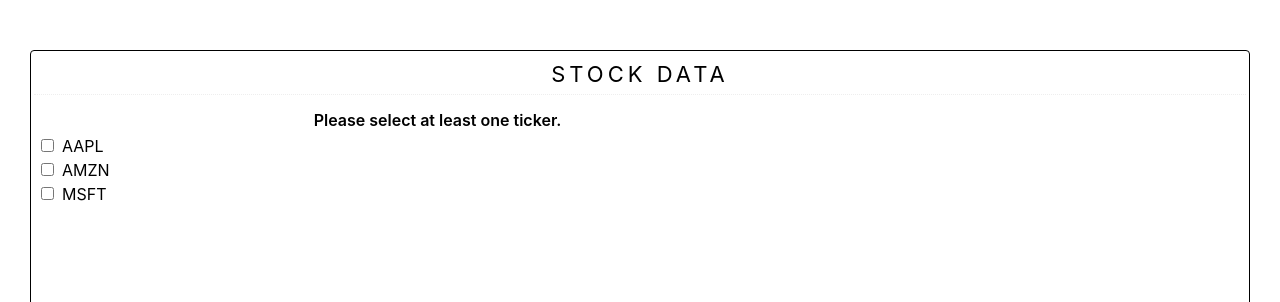
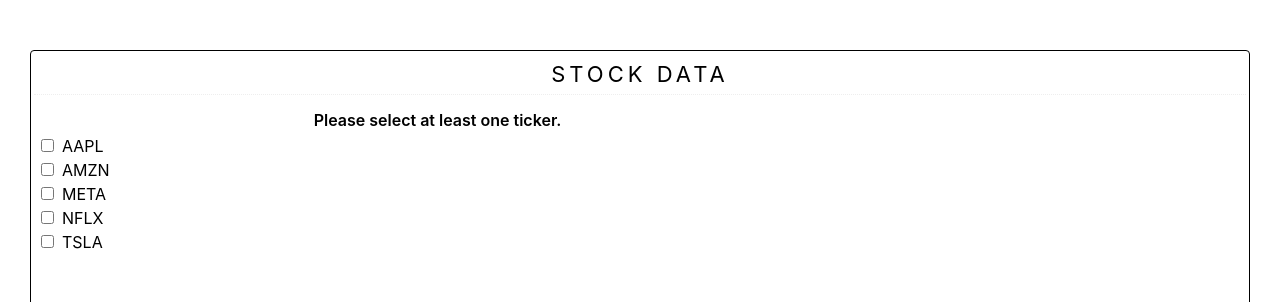
Before and after one commit to jamesroseman/stock-prices-react, a React (Create React App) app: page / in a window 1280 px wide. Shown: the top 302 px of the page. Built offline with nearby package versions, Linux system fonts and the light colour scheme.

Commit message:
StockPrices class works without start or end date specified

```diff
--- a/src/App.tsx
+++ b/src/App.tsx
@@ -1,21 +1,41 @@
 import React from 'react';
 import StockPriceExplorer from './components/StockPriceExplorerComponent';
+import { StockPricesMap } from './types/StockPricesMap';
 
 function App() {
+  const dates: string[] = [
+    "10/3/2022",
+    "10/4/2022",
+    "9/30/2022",
+    "9/29/2022",
+    "9/28/2022",
+    "9/27/2022",
+    "9/26/2022",
+    "9/23/2022",
+    "9/22/2022",
+  ];
+
+  const prices: StockPricesMap = {
+    "AMZN": [
+      119.89, 113.58, null, 115.60, null, 117.20, 113.30, 116, 117.08,
+    ],
+    "AAPL": [
+      145.03, 138.21, 141.28, 146.1, null, 152.74, 149.66, 151.19, 152.38,
+    ],
+    "TSLA": [
+      250.52, 254.50, 266.15, 282.76, 283.08, 283.84, 271.83, null, 299.86,
+    ],
+    "META": [
+      140.49, 137.14, 136.05, 139.36, 134.62, null, 140.12, 141.42, 141.55,
+    ],
+    "NFLX": [
+      244.84, null, null, 241.61, 229.69, 228.63, 225.60, 235.14, 235.35,
+    ]
+  }
+
   return (
     <div className="App">
-      <StockPriceExplorer
-        dates={[
-          "1/17/2014",
-          "1/21/2014",
-          "1/22/2014"
-        ]}
-        prices={{
-          'AAPL': [19.31, 19.61, 19.7],
-          'MSFT': [36.38, null, 35.93],
-          'AMZN': [null,  null, null],
-        }}
-      />
+      <StockPriceExplorer dates={dates} prices={prices} />
     </div>
   );
 }
--- a/src/index.tsx
+++ b/src/index.tsx
@@ -16,4 +16,4 @@
 // If you want to start measuring performance in your app, pass a function
 // to log results (for example: reportWebVitals(console.log))
 // or send to an analytics endpoint. Learn more: https://bit.ly/CRA-vitals
-reportWebVitals();
+reportWebVitals(console.log);
```
Also changed, not shown: src/utils/StockPrices.ts (added, +79 -0 lines), 1 other file (tests, documents, lock files or other folders).
